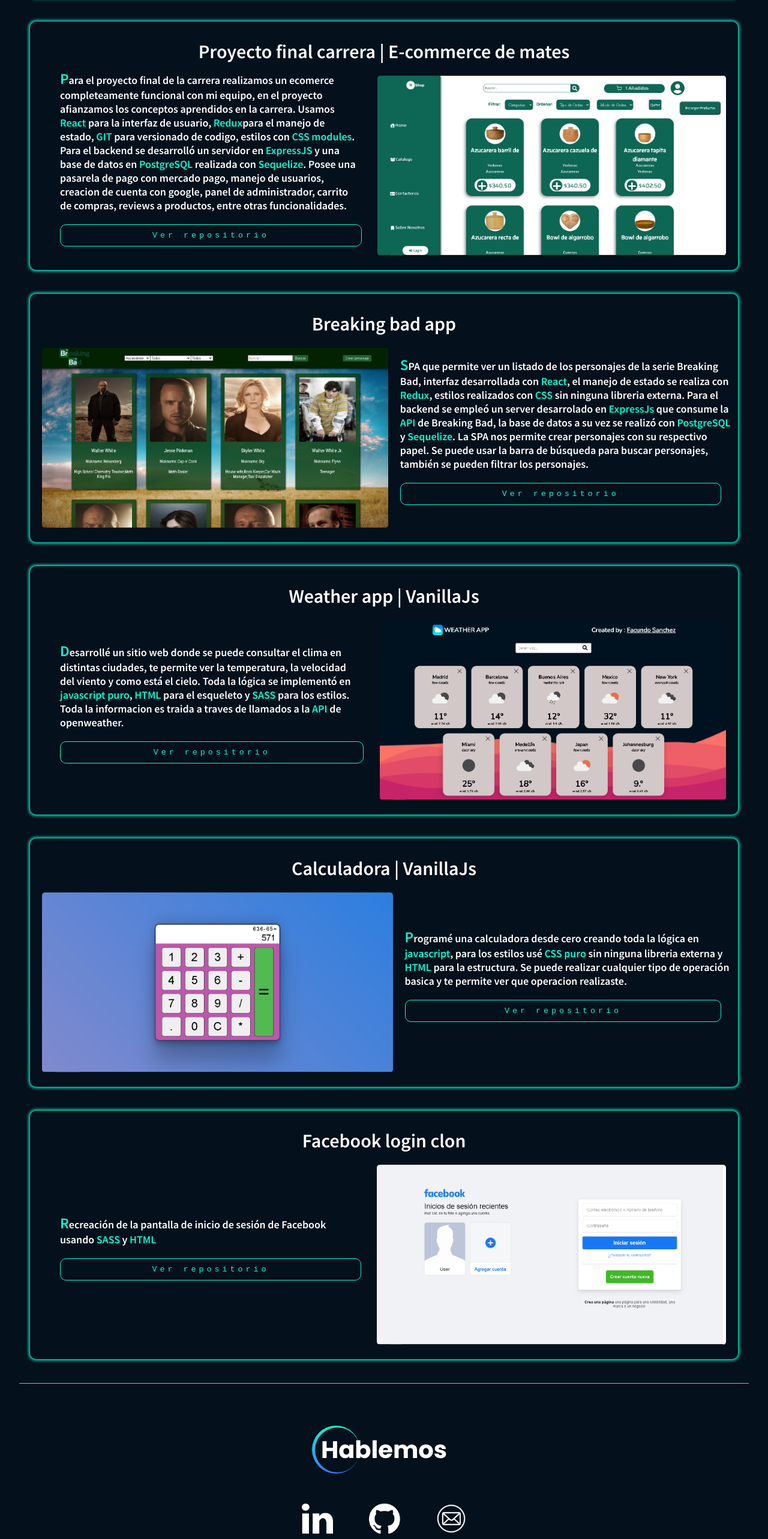
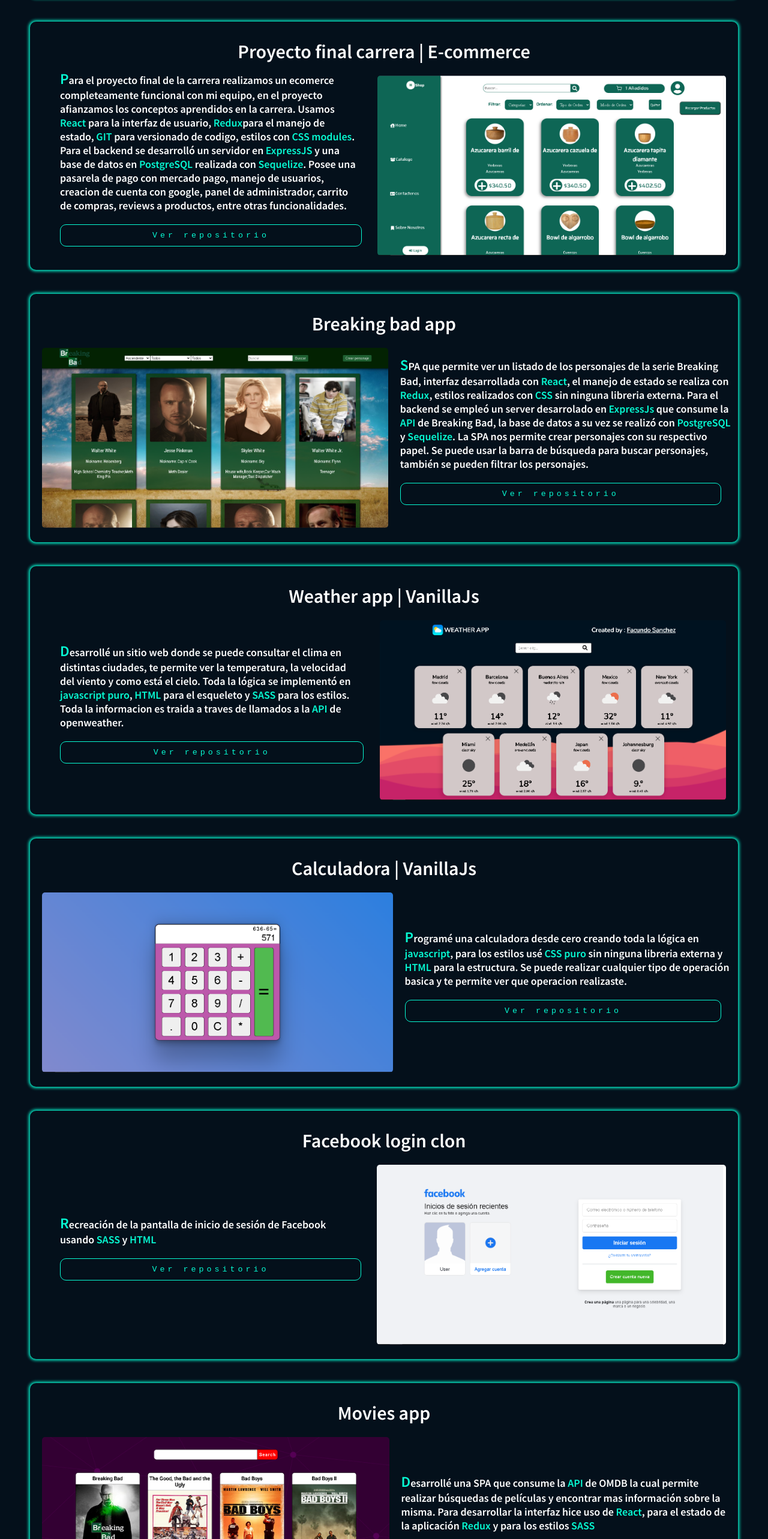
Before and after one commit to sanchezzfacu/porftolio, a React (Create React App) app: page / in a window 1280 px wide. Shown: the part 3475-6041 px from the top of the page at 60% size. Built offline with nearby package versions, Linux system fonts and the light colour scheme; a web font is replaced by a local one.

Commit message:
added a new project

```diff
--- a/src/components/Projects.jsx
+++ b/src/components/Projects.jsx
@@ -6,6 +6,7 @@
 import homeWeather from '../img/weather-home.png'
 import homeCalculadora from '../img/calculadora-home.png'
 import homeFacebook from '../img/facebook-home.png'
+import homeMovies from '../img/movies-home.png'
 import '../css/Projects.css'
 import CircleLogo from './CircleLogo'
 function Projects() {
@@ -60,7 +61,7 @@
 
             <div className="individual-container">
                 <div className='app-title'>
-                    <h1>Proyecto final carrera | E-commerce de mates</h1>
+                    <h1>Proyecto final carrera | E-commerce</h1>
                 </div>
                 <div className="text-img-container">
                     <div className="app-text">
@@ -159,6 +160,27 @@
                     </div>
                 </div>
             </div>
+
+            <div className="individual-container">
+                <div className="app-title">
+                    <h1>Movies app</h1>
+                </div>
+                <div className="align-right">
+                    <div className="app-img">
+                        <img src={homeMovies} alt="imagen no encontrada"/>
+                    </div>
+                    <div className="text-img-container">
+                        <div className="app-text">
+                            <h3 className='text-left'>
+                                Desarrollé una SPA que consume la <b>API</b> de OMDB la cual permite realizar búsquedas de películas
+                                y encontrar mas información sobre la misma. Para desarrollar la interfaz hice uso de <b>React</b>,
+                                para el estado de la aplicación <b>Redux</b> y para los estilos <b>SASS</b>
+                            </h3>
+                            <a className='respositorio-link'  href='https://github.com/sanchezzfacu/movies-app' target='_blank' rel="noreferrer"><button className='btn-repositorio'>Ver repositorio</button></a>
+                        </div>
+                    </div>
+                </div>
+            </div>
         </div>
     )
 }
```
Also changed, not shown: src/img/movies-home.png (added).
